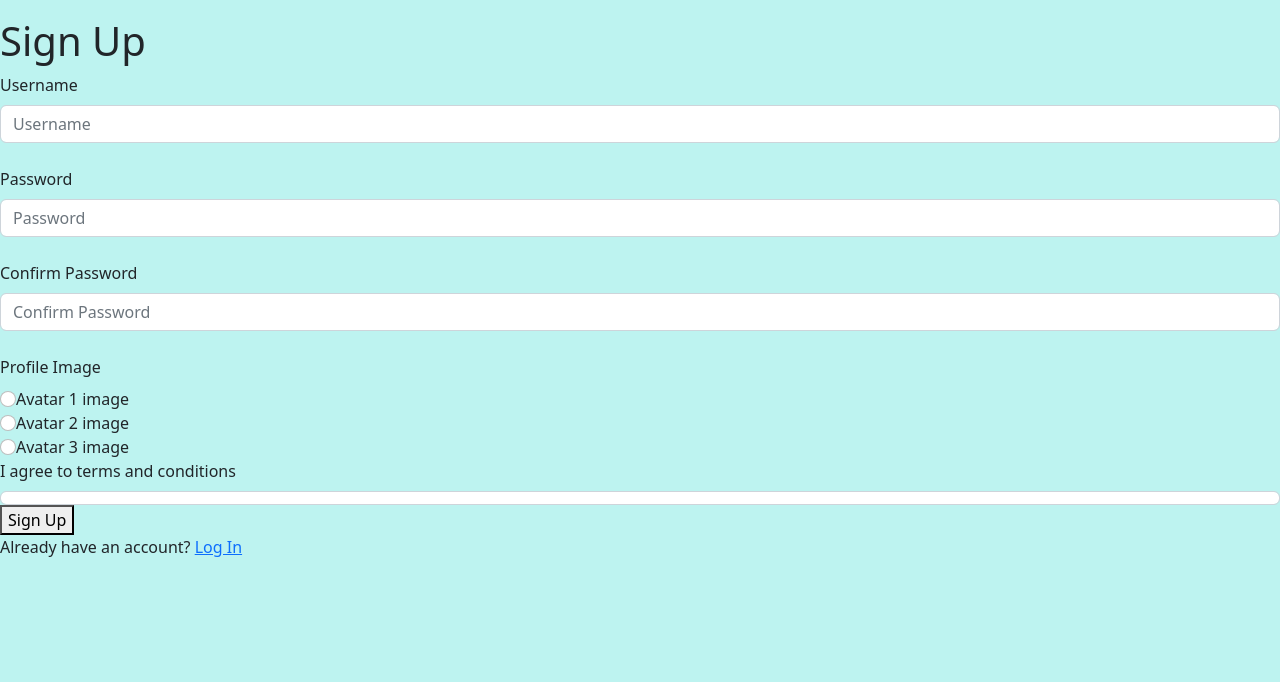
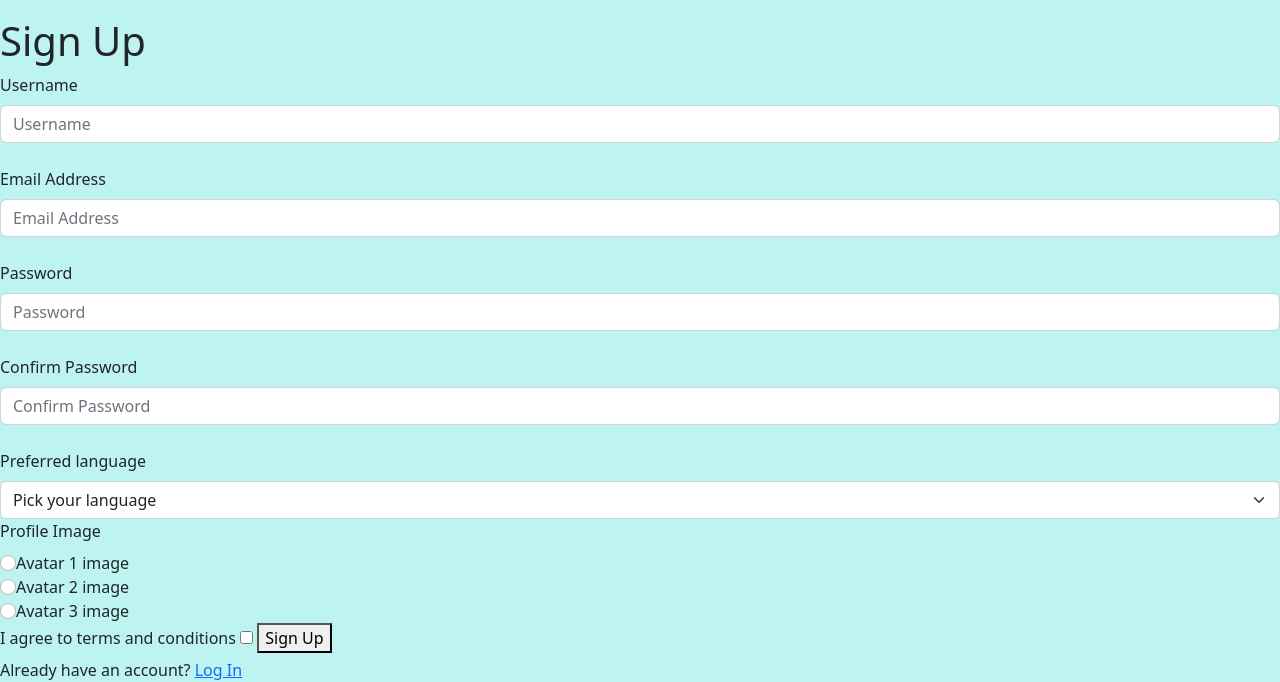
Before and after one commit to andrewdempsey2018/Found-In-Translation, a Flask app: page /signup in a window 1280 px wide. Shown: the part 223-905 px from the top of the page. Before the commit the page ends 780 px from the top, so only its background shows below. Run offline with Flask 2, Linux system fonts and the light colour scheme; the visitor is signed in with stand-in values (Sample User, id 1); data that the repository does not hold is empty; some libraries are stand-ins or nearby versions.

Commit message:
Add(signup.html): email and language fields

```diff
--- a/templates/signup.html
+++ b/templates/signup.html
@@ -15,23 +15,33 @@
         <label for="username" class="form-label">Username</label>
         <input type="text" name="username" id="username" placeholder="Username" class="form-control">
         <br>
+        <label for="email" class="form-label">Email Address</label>
+        <input type="text" name="email" id="email" placeholder="Email Address" class="form-control">
+        <br>
         <label for="password" class="form-label">Password</label>
         <input type="password" name="password" id="password" placeholder="Password" class="form-control">
         <br>
         <label for="password_conf" class="form-label">Confirm Password</label>
         <input type="password" name="password_conf" id="password_conf" placeholder="Confirm Password" class="form-control">
         <br>
+        <label for="language" class="form-label">Preferred language</label>
+        <select name="language" id="language" class="form-select" aria-label="Language selection">
+            <option selected>Pick your language</option>
+            <option value="en">English</option>
+            <option value="fr">French</option>
+            <option value="ro">Romanian</option>
+        </select>
         <label for="profile_img" class="form-label">Profile Image</label>
         <br>
-        <input type="radio" name="profile_img" value="Avatar 1" class="form-check-input">Avatar 1 image
+        <input type="radio" name="profile_img" value="avatar1" class="form-check-input">Avatar 1 image
         <br>
-        <input type="radio" name="profile_img" value="Avatar 2" class="form-check-input">Avatar 2 image
+        <input type="radio" name="profile_img" value="avatar2" class="form-check-input">Avatar 2 image
         <br>
-        <input type="radio" name="profile_img" value="Avatar 3" class="form-check-input">Avatar 3 image
+        <input type="radio" name="profile_img" value="avatar3" class="form-check-input">Avatar 3 image
         <br>
 
         <label for="terms" class="form-label">I agree to terms and conditions</label>
-        <input type="checkbox" name="terms" id="terms" class="form-control">
+        <input type="checkbox" name="terms" id="terms">
 
         <button type="submit">Sign Up</button>
 
```
